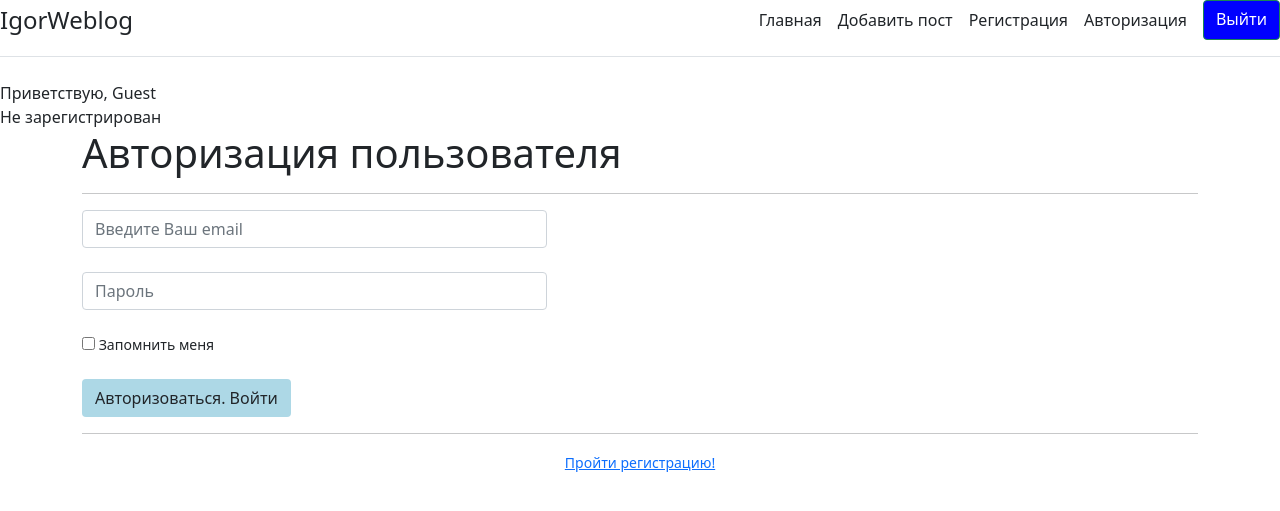
After one commit to IgorGavrik/2022-06-04, a Django app: page /login in a window 1280 px wide. The commit adds this page. Shown: the top 511 px of the page. Run offline with Django 4.2, Linux system fonts and the light colour scheme.

Commit message:
Merge remote-tracking branch 'origin/master'
# Conflicts:
#	IgorWeblog/Blog/templates/Blog/base.html
#	IgorWeblog/Blog/templates/Blog/pagination.html

```diff
--- a/IgorWeblog/Blog/models.py
+++ b/IgorWeblog/Blog/models.py
@@ -5,6 +5,7 @@ class Task(models.Model):
     objects = None
     title = models.CharField('Название', max_length=50)
     task = models.TextField('Описание')
+    created_dt = models.DateTimeField(auto_now=True)
 
     def __str__(self):
         return self.title
--- a/IgorWeblog/Blog/templates/Blog/base.html
+++ b/IgorWeblog/Blog/templates/Blog/base.html
@@ -9,36 +9,27 @@
 </head>
 <body>
     <div class="d-flex flex-column flex-md-row align-items-center pb-3 mb-4 border-bottom">
-      <a href="/" class="d-flex align-items-center text-dark text-decoration-none">
-        <span class="fs-4">IgorWeblog</span>
-      </a>
+        <a href="/" class="d-flex align-items-center text-dark text-decoration-none">
+        <span class="fs-4"> IgorWeblog </span></a>
 
-      <nav class="d-inline-flex mt-2 mt-md-0 ms-md-auto">
-        <a class="me-3 py-2 text-dark text-decoration-none" href="{% url 'index' %}">Главная</a>
-        <a class="me-3 py-2 text-dark text-decoration-none" href="{% url 'registration' %}">Регистрация</a>
-        <a class="me-3 py-2 text-dark text-decoration-none" href="{% url 'post' %}">Добавить пост</a>
-      </nav>
+        <nav class="d-inline-flex mt-2 mt-md-0 ms-md-auto">
+            <a class="me-3 py-2 text-dark text-decoration-none" href="{% url 'index' %}">Главная</a>
+            <a class="me-3 py-2 text-dark text-decoration-none" href="{% url 'post' %}">Добавить пост</a>
+            <a class="me-3 py-2 text-dark text-decoration-none" href="{% url 'registration' %}">Регистрация</a>
+            <a class="me-3 py-2 text-dark text-decoration-none" href="{% url 'login' %}">Авторизация</a>
+            <a button type="submit" class="btn btn-success" style="background:blue" href="{% url 'index' %}">Выйти</a>
+        </nav>
     </div>
-
+<a>Приветствую, {{ user.username|default:'Guest' }}</a>
+        <div>
+            {% if user.is.authenticated %}
+                <a>Пользователь зарегистрирован</a>
+            {% else %}
+                <a>Не зарегистрирован</a>
+            {% endif %}
+        </div>
     <div class="container">
         {% block content %}{% endblock %}
-    <nav id="pagination" class="col align-self-center" aria-label="Page navigation example">
-        <ul class="pagination">
-            {% if page_obj.has_previous %}
-                <li class="page-item"><a class="page-link" href="?page={{ page_obj.previous_page_number }}">&laquo;</a></li>
-            {% else %}
-                <li class="page-item disabled"><span class="page-link" href="#" tabindex="-1" aria-disabled="true">&laquo;</span></li>
-            {% endif %}
-            <li>{{ page_obj }}</li>
-            {% if page_obj.has_next %}
-                <li class="page-item"><a class="page-link" href="?page={{ page_obj.next_page_number }}">&raquo;</a></li>
-            {% else %}
-                <li class="page-item disabled"><span class="page-link" href="#" tabindex="-1" aria-disabled="true">&raquo;</span></li>
-            {% endif %}
-
-        </ul>
-    </nav>
-    </div>
 </body>
 </html>
 
--- /dev/null
+++ b/IgorWeblog/Blog/templates/Blog/login.html
@@ -0,0 +1,38 @@
+{% extends 'Blog/base.html' %}
+
+{% block title %}
+Авторизация
+{% endblock %}
+
+{% block content %}
+       <h1>Авторизация пользователя</h1>
+<hr>
+<div>
+
+    <b>{{errors}}</b>
+
+</div>
+<form method="post" action="">
+    {% csrf_token %}
+    <div class="form-group col-5">
+        <input type="email" name="email" class="form-control form-control-user" id="exampleInputEmail" aria-describedby="emailHelp" placeholder="Введите Ваш email">
+    </div>
+    <div class="form-group mt-4 col-5">
+        <input type="password" name="password" class="form-control form-control-user" id="exampleInputPassword" placeholder="Пароль">
+    </div>
+    <div class="form-group mt-4">
+        <div class="custom-control custom-checkbox small">
+            <input type="checkbox" class="custom-control-input" id="customCheck">
+            <label class="custom-control-label" for="customCheck">Запомнить меня</label>
+        </div>
+    </div>
+    <button type="submit" class="btn btn-sucsess mt-4" style="background:lightblue">
+            Авторизоваться. Войти
+    </button>
+    <span>{{ error }}</span>
+</form>
+<hr>
+<div class="text-center">
+    <a class="small" href="registration">Пройти регистрацию!</a>
+</div>
+{% endblock %}
--- a/IgorWeblog/Blog/templates/Blog/post.html
+++ b/IgorWeblog/Blog/templates/Blog/post.html
@@ -10,7 +10,7 @@
         {% csrf_token %}
         {{ form.title }}<br>
         {{ form.task }}<br>
-        <button type="submit" class="btn btn-sucsess">добавить</button>
+        <button type="submit" class="btn btn-sucsess" style="background:lightblue">Добавить запись в блог</button>
         <span>{{ error }}</span>
     </form>
 {% endblock %}
--- a/IgorWeblog/Blog/urls.py
+++ b/IgorWeblog/Blog/urls.py
@@ -1,8 +1,11 @@
 from django.urls import path
 from . import views
+from .views import Login, RegistrationView
 
 urlpatterns = [
     path('', views.index, name='index'),
-    path('registration', views.registration, name='registration'),
-    path('post', views.post, name='post')
+    path('registration', RegistrationView.as_view(), name='registration'),
+    path('login', Login.as_view(), name='login'),
+    path('logout', views.logout, name='logout'),
+    path('post', views.post, name='post'),
 ]
--- a/IgorWeblog/Blog/views.py
+++ b/IgorWeblog/Blog/views.py
@@ -1,4 +1,12 @@
+from django.contrib.auth import login, authenticate
+from django.contrib.auth.forms import UserCreationForm
+from django.contrib.auth.models import User
+from django.contrib.auth.views import LoginView
 from django.shortcuts import render, redirect
+from django.urls import reverse_lazy
+from django.views import View
+from django.views.generic import CreateView
+
 from .models import Task
 from .forms import TaskForm
 from django.core.paginator import Paginator, PageNotAnInteger, EmptyPage
@@ -23,8 +31,55 @@ def index(request):
     return render(request, 'Blog/index.html', context)
 
 
-def registration(request):
-    return render(request, 'Blog/registration.html')
+class RegistrationView(View, UserCreationForm):
+
+    def get(self, request):
+        if request.user:
+            return render(request, 'Blog/registration.html')
+        else:
+            return redirect('/')
+
+    def post(self, request):
+        data = dict(request.POST)
+        if data.get('password') == data.get('re_password'):
+            user = User.objects.create(
+                first_name=data.get('first_name'),
+                last_name=data.get('last_name'),
+                email=data.get('email'),
+                password=data.get('password'),
+            )
+            login(request, user)
+            return redirect('/')
+        else:
+            return render(request, 'Blog/registration.html', {'re_password': "Не совпадают"})
+
+
+class Login(LoginView):
+    success_url = reverse_lazy('index')
+    success_msg = 'Вы авторизованы'
+
+    def get(self, request):
+        if request.user:
+            return render(request, 'Blog/login.html')
+        else:
+            return redirect('/')
+
+    def post(self, request):
+        user = authenticate(
+            username=User.objects.get(email=request.POST.get('email')).username,
+            password=request.POST.get('password')
+        )
+        print(user)
+        print(request.POST)
+        if user:
+            login(request, user)
+            return redirect('/')
+        return render(request, 'Blog/login.html', {"error": "Что-то не так"})
+
+
+def logout(request):
+    logout(request)
+    return redirect('Blog/logout.html')
 
 
 def post(request):
--- a/IgorWeblog/IgorWeblog/settings.py
+++ b/IgorWeblog/IgorWeblog/settings.py
@@ -14,6 +14,9 @@ from pathlib import Path
 
 # Build paths inside the project like this: BASE_DIR / 'subdir'.
 BASE_DIR = Path(__file__).resolve().parent.parent
+
+LOGIN_REDIRECT_URL = ""
+LOGOUT_REDIRECT_URL = ""
 
 
 # Quick-start development settings - unsuitable for production
```
Also changed, not shown: IgorWeblog/Blog/forms.py (+5 -2 lines), IgorWeblog/Blog/templates/Blog/blank.html (deleted, +0 -10 lines), IgorWeblog/Blog/templates/Blog/index.html (+18 -1 lines), IgorWeblog/Blog/templates/Blog/logout.html (added, +10 -0 lines), IgorWeblog/Blog/templates/Blog/registration.html (+32 -2 lines), IgorWeblog/db.sqlite3.
